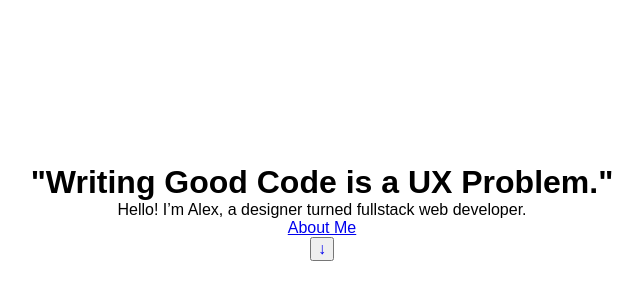
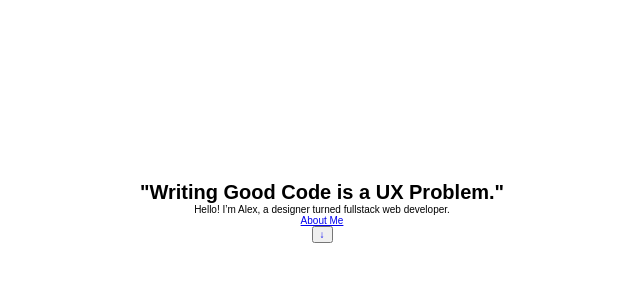
Before and after one commit to AlexEntrepreneur/dev-portfolio, a React app: page / in a window 1280 px wide. Shown: the part 188-488 px from the top of the page, without its empty margins (318-961 px from the left). Built offline with nearby package versions, Linux system fonts and the light colour scheme.

Commit message:
Update Font Size Variables

```diff
--- a/src/components/~reusables/global.js
+++ b/src/components/~reusables/global.js
@@ -4,4 +4,8 @@ export const GlobalStyles = createGlobalStyle`
   * {
     ${props => (props.boxSizing ? `box-sizing: ${props.boxSizing};` : null) };
   }
+
+  html {
+    font-size: 62.5%;
+  }
 `
--- a/src/components/~reusables/variables/font-sizes.js
+++ b/src/components/~reusables/variables/font-sizes.js
@@ -1,7 +1,7 @@
 //====== FONT SIZES ======//
-export const base_font_size = '1.8rem';
-export const small_font_size = '1.5rem';
-export const h1_font_size = '7.5rem';
-export const h2_font_size = '5.5rem';
-export const h3_font_size = '3.5rem';
-export const h4_font_size = '2.5rem';
+export const base_font_size = '1.6rem';
+export const small_font_size = '1.2rem';
+export const h1_font_size = '5.5rem';
+export const h2_font_size = '4rem';
+export const h3_font_size = '2.5rem';
+export const h4_font_size = '1.6rem';
```
